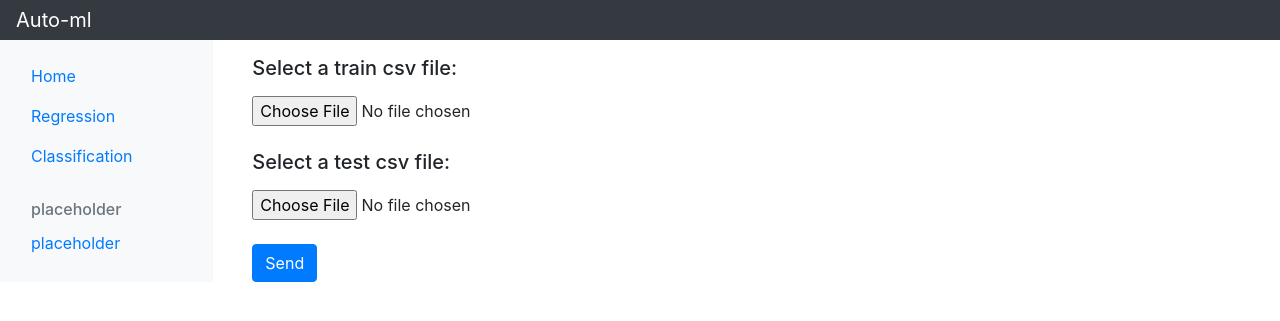
After one commit to marek-kan/Auto-ML, a Django app: page /regression/ in a window 1280 px wide. The commit adds this page. Shown: the top 321 px of the page. Run offline with Django 3.2, Linux system fonts and the light colour scheme; parts of the project's set-up code (start-up, migrations or seed data) failed here and were passed over; some libraries are stand-ins or nearby versions.

Commit message:
add regression and classification pages

```diff
--- a/auto_ml/auto_ml/urls.py
+++ b/auto_ml/auto_ml/urls.py
@@ -22,6 +22,6 @@ import base.views
 urlpatterns = [
     path('admin/', admin.site.urls),
     path('', base.views.home, name='home'),
-    #path('classification/', include('classification.urls')),
-    #path('regression/', include('regression.urls')),
+    path('classification/', include('classification.urls')),
+    path('regression/', include('regression.urls')),
 ] + static(settings.MEDIA_URL, document_root=settings.MEDIA_ROOT)
--- a/auto_ml/base/templates/base/base.html
+++ b/auto_ml/base/templates/base/base.html
@@ -45,7 +45,7 @@
   </head>
   <body>
     <nav class="navbar navbar-dark sticky-top bg-dark flex-md-nowrap p-0 shadow">
-      <a class="navbar-brand col-md-3 col-lg-2 mr-0 px-3" href="#">Auto-ml</a>
+      <a class="navbar-brand col-md-3 col-lg-2 mr-0 px-3" href="{% url 'home' %}">Auto-ml</a>
       <button class="navbar-toggler position-absolute d-md-none collapsed" type="button" data-toggle="collapse" data-target="#sidebarMenu" aria-controls="sidebarMenu" aria-expanded="false" aria-label="Toggle navigation">
         <span class="navbar-toggler-icon"></span>
       </button>
@@ -58,19 +58,19 @@
       <div class="sidebar-sticky pt-3">
         <ul class="nav flex-column">
           <li class="nav-item">
-            <a class="nav-link" href="#">
+            <a class="nav-link" href="{% url 'home' %}">
               <span data-feather="file"></span>
               Home
             </a>
           </li>
           <li class="nav-item">
-            <a class="nav-link" href="#">
+            <a class="nav-link" href="{% url 'regression' %}">
               <span data-feather="file"></span>
               Regression
             </a>
           </li>
           <li class="nav-item">
-            <a class="nav-link" href="#">
+            <a class="nav-link" href="{% url 'classification' %}">
               <span data-feather="shopping-cart"></span>
               Classification
             </a>
--- a/auto_ml/classification/urls.py
+++ b/auto_ml/classification/urls.py
@@ -0,0 +1,6 @@
+from django.urls import path
+from .views import classification
+
+urlpatterns = [
+    path('', classification, name='classification')
+]
--- a/auto_ml/classification/views.py
+++ b/auto_ml/classification/views.py
@@ -1,3 +1,4 @@
 from django.shortcuts import render
 
-# Create your views here.
+def classification(request):
+    return render(request, 'classification/classification.html')
--- /dev/null
+++ b/auto_ml/regression/templates/regression/regression.html
@@ -0,0 +1,20 @@
+{% extends 'base/base.html' %}
+
+{% block content %}
+<div class="mt-3 container">
+  <form method="POST" action="{% url 'home' %}">
+    {% csrf_token %}
+    <label for="train_file"> <h5>Select a train csv file:</h5> </label>
+    <br/>
+    <input type="file" id="train_file" name="train_file">
+    <br/>
+    <br/>
+    <label for="test_file"> <h5>Select a test csv file:</h5> </label>
+    <br/>
+    <input type="file" id="test_file" name="test_file">
+    <br/>
+    <br/>
+    <input class="btn btn-primary" type="submit" value="Send" />
+  </form>
+</div>
+{% endblock %}
--- a/auto_ml/regression/urls.py
+++ b/auto_ml/regression/urls.py
@@ -0,0 +1,6 @@
+from django.urls import path
+from .views import regression
+
+urlpatterns = [
+    path('', regression, name='regression')
+]
--- a/auto_ml/regression/views.py
+++ b/auto_ml/regression/views.py
@@ -1,3 +1,4 @@
 from django.shortcuts import render
 
-# Create your views here.
+def regression(request):
+    return render(request, 'regression/regression.html')
```
Also changed, not shown: auto_ml/base/templates/base/home.html (+1 -16 lines), auto_ml/classification/templates/classification/classification.html (added, +20 -0 lines).
